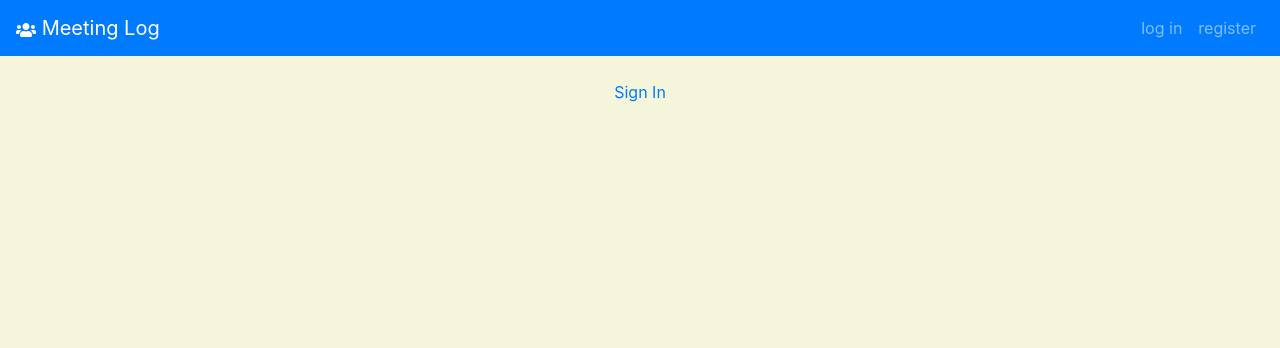
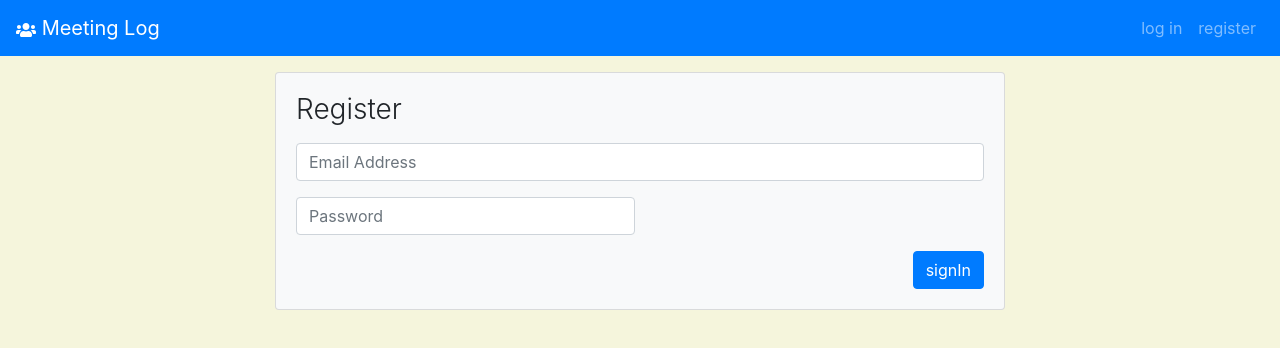
Before and after one commit to Ahmed-Araby/React-meeting-scheduling, a React (Create React App) app: page /signin in a window 1280 px wide. Shown: the top 348 px of the page. Built offline with nearby package versions, Linux system fonts and the light colour scheme; no server answers.

Commit message:
emailPass sign in

```diff
--- a/src/components/Navigation.js
+++ b/src/components/Navigation.js
@@ -2,9 +2,21 @@ import { useContext } from "react";
 import { userContext } from "../providers/UserProvider";
 import { FaUsers } from "react-icons/fa";
 import { Link } from "react-router-dom";
+import { EmailPassSignOut } from "../firebase/auth/EmailPassAuth";
 export default function Navigation()
 {
     const user = useContext(userContext);
+
+    function signOut(e)
+    {
+        e.preventDefault();
+        EmailPassSignOut()
+        .then(
+            // redirect here;
+            console.log("sign out")
+        )
+
+    }
     return (
             <nav className="site-nav family-sans navbar navbar-expand bg-primary navbar-dark higher">
                 <div className="container-fluid">
@@ -36,9 +48,10 @@ export default function Navigation()
                                     meetings
                             </Link>
 
-                            <Link className="nav-item nav-link" to="/signin">
+                            <a className="nav-item nav-link" href="/signin"
+                                onClick={signOut}>
                                 log out
-                            </Link>
+                            </a>
                         </>
                     }
 
--- a/src/components/SignIn.js
+++ b/src/components/SignIn.js
@@ -1,12 +1,81 @@
-
+import { useState } from "react";
+import { userContext } from "../providers/UserProvider";
+import {EmailPassSignIn} from "../firebase/auth/EmailPassAuth";
+import StoreUserData from "../firebase/RealTimeDB/StoreUserData";
 
 export default function SignIn(params)
 {
+    const [email, setEmail] = useState("");
+    const [pass, setPass] = useState("");
+
+    function onInputChangee(e)
+    {
+        let name = e.target.name;
+        let value = e.target.value;
+
+        if(name == "email")
+            setEmail(value);
+        else
+            setPass(value);
+    }
+
+    function submitForm(e)
+    {
+        e.preventDefault();
+        EmailPassSignIn(email, pass);
+        return ;
+    }
+
     return (
-        <div className='text-center mt-4'>
-            <div className='text-primary'>
-                Sign In
+        <form className="mt-3"  onSubmit={submitForm}>
+        <div className="container">
+          <div className="row justify-content-center">
+            <div className="col-lg-8">
+              <div className="card bg-light">
+                <div className="card-body">
+                  <h3 className="font-weight-light mb-3">Register</h3>
+                  <div className="form-row">
+                  </div>
+                  <section className="form-group">
+                    <label
+                      className="form-control-label sr-only"
+                      htmlFor="email"
+                    >
+                      Email
+                    </label>
+                    <input
+                      className="form-control"
+                      type="email"
+                      id="email"
+                      placeholder="Email Address"
+                      required
+                      name="email"
+                      value={email}
+                      onChange={onInputChangee}
+                    />
+                  </section>
+                  <div className="form-row">
+                    <section className="col-sm-6 form-group">
+                      <input
+                        className="form-control"
+                        type="password"
+                        name="pass"
+                        placeholder="Password"
+                        value={pass}
+                        onChange={onInputChangee}
+                      />
+                    </section>
+                  </div>
+                  <div className="form-group text-right mb-0">
+                    <button className="btn btn-primary" type="submit">
+                      signIn
+                    </button>
+                  </div>
+                </div>
+              </div>
             </div>
+          </div>
         </div>
+      </form>
     );
 }
--- a/src/components/SignUp.js
+++ b/src/components/SignUp.js
@@ -1,6 +1,6 @@
 import { useState } from "react";
 import { userContext } from "../providers/UserProvider";
-import EmailPassSignUp from "../firebase/auth/EmailPassSignUp";
+import {EmailPassSignUp} from "../firebase/auth/EmailPassAuth";
 import StoreUserData from "../firebase/RealTimeDB/StoreUserData";
 export default function SignUp(params)
 {
--- /dev/null
+++ b/src/firebase/auth/EmailPassAuth.js
@@ -0,0 +1,35 @@
+import { firebaseAuth } from "../firebase";
+
+
+export  async function EmailPassSignIn(email, pass)
+{
+    console.log("email pass sign In");
+    let prom = firebaseAuth.signInWithEmailAndPassword(email, pass);
+    let userCred = await prom;
+    console.log("email pass sign in succeed ");
+
+    // tell the clien we succeded.
+    return Promise.resolve(userCred.user.uid);
+}
+
+
+export async function EmailPassSignUp(email, pass)
+{
+    console.log("email pass sign  up");
+    let prom = firebaseAuth.createUserWithEmailAndPassword(email, pass);
+    let userCred = await prom;
+    console.log("email pass sign up succed ");
+
+    // tell the clien we succeded.
+    return Promise.resolve(userCred.user.uid);
+}
+
+export async function EmailPassSignOut() {
+
+    firebaseAuth.signOut().then(() => {
+        console.log("signout successfuly");
+    }).catch((error) => {
+        console.log("issue in sign out ");
+    });
+
+}
--- a/src/firebase/auth/EmailPassSignUp.js
+++ /dev/null
@@ -1,15 +0,0 @@
-import { useCallback } from "react";
-import { userContext } from "../../providers/UserProvider";
-import { firebaseAuth } from "../firebase";
-
-
-export default async function EmailPassSignUp(email, pass)
-{
-    console.log("email pass sign  up");
-    let prom = firebaseAuth.createUserWithEmailAndPassword(email, pass);
-    let userCred = await prom;
-    console.log("email pass sign up succed ");
-
-    // tell the clien we succeded.
-    return Promise.resolve(userCred.user.uid);
-}
--- a/src/providers/UserProvider.js
+++ b/src/providers/UserProvider.js
@@ -1,5 +1,5 @@
 import {  Component, createContext } from "react";
-
+import { firebaseAuth } from "../firebase/firebase";
 export const userContext = createContext(null);
 
 export default class UserProvider extends Component{
@@ -10,7 +10,17 @@ export default class UserProvider extends Component{
             "user":null
         }
     }
-
+    componentDidMount(){
+        /**
+         * this function listen to sign up
+         * and sign in.
+         */
+        firebaseAuth.onAuthStateChanged((userCred)=>{
+            console.log("auth change");
+            let uid = userCred.uid;
+            // read data from the data base
+        })
+    }
     render(){
         return <userContext.Provider value={this.state.user}>
             {this.props.children}
```
Also changed, not shown: learnedNew.txt.
